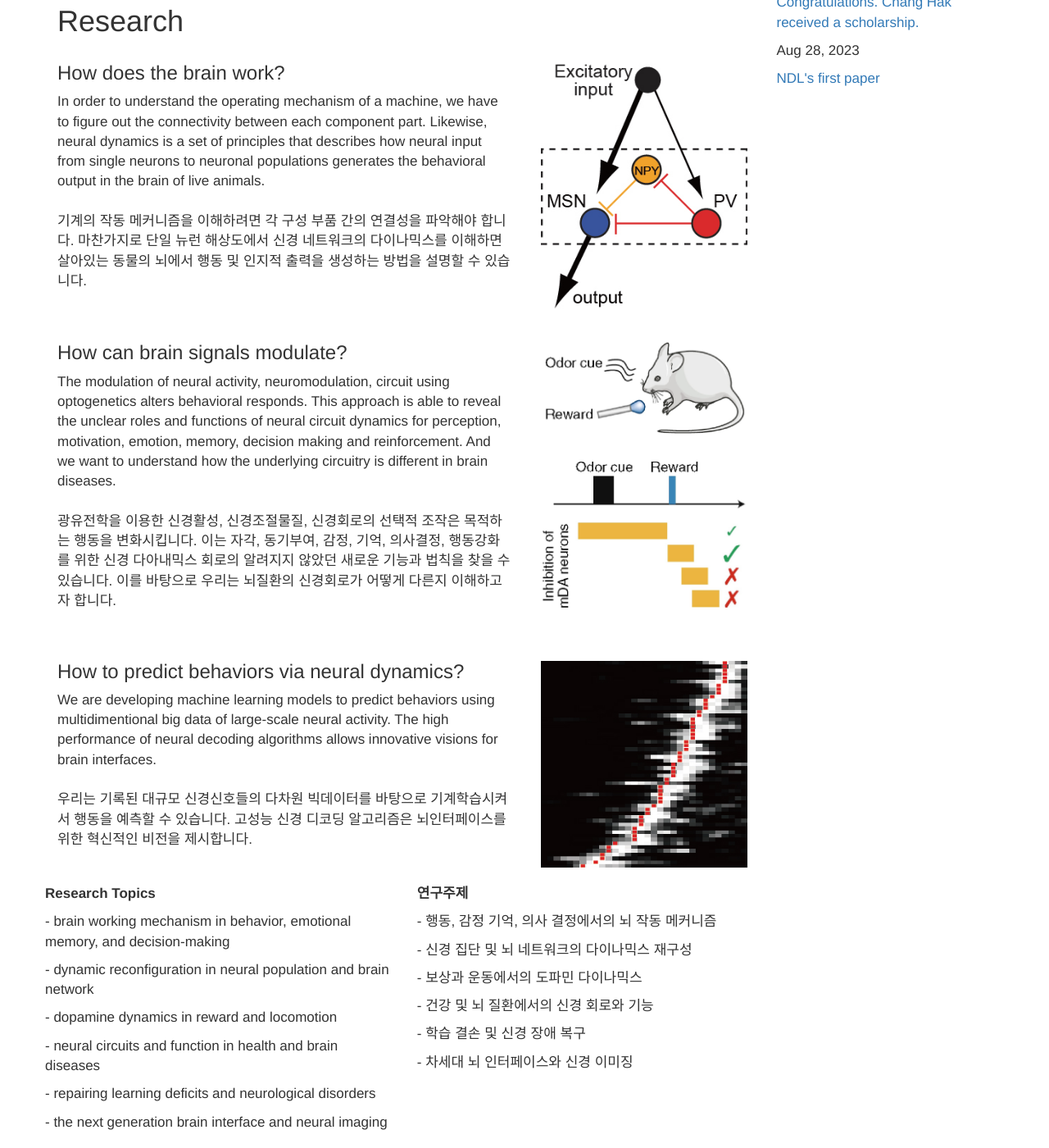
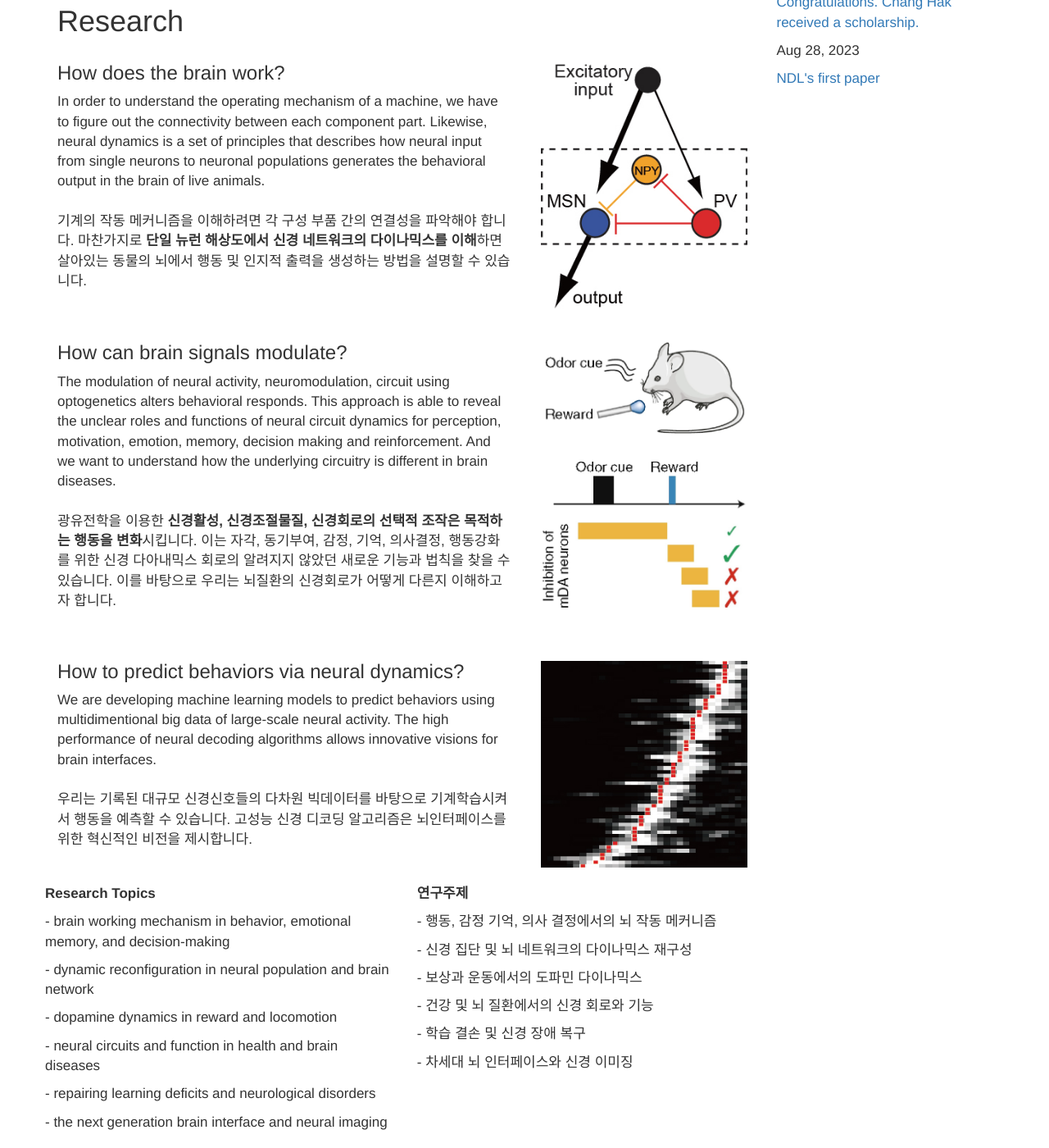
Before and after one commit to kleelab/kleelab.github.io, a Jekyll site: the page built from projects.html, in a window 1280 px wide and 1400 px high, scrolled down 389 px. Shown: the whole window at 82% size. Built offline with Jekyll 4.4.1, drawn with Linux system fonts in a browser that asks for light colours; nearby versions of some CDN libraries; a style sheet for code colours, icons or effects is not loaded.

Commit message:
Update projects.html

```diff
--- a/projects.html
+++ b/projects.html
@@ -11,7 +11,7 @@ layout: page
         <h3 class="heading">How does the brain work?</h3>
         <div class="content"> In order to understand the operating mechanism of a machine, we have to figure out the connectivity between each component part. Likewise, neural dynamics is a set of principles that describes how neural input from single neurons to neuronal populations generates the behavioral output in the brain of live animals. </div>
         <br>
-        <div class="content"> 기계의 작동 메커니즘을 이해하려면 각 구성 부품 간의 연결성을 파악해야 합니다. 마찬가지로 단일 뉴런 해상도에서 신경 네트워크의 다이나믹스를 이해하면 살아있는 동물의 뇌에서 행동 및 인지적 출력을 생성하는 방법을 설명할 수 있습니다. </div>
+        <div class="content"> 기계의 작동 메커니즘을 이해하려면 각 구성 부품 간의 연결성을 파악해야 합니다. 마찬가지로 <b>단일 뉴런 해상도에서 신경 네트워크의 다이나믹스를 이해</b>하면 살아있는 동물의 뇌에서 행동 및 인지적 출력을 생성하는 방법을 설명할 수 있습니다. </div>
     </div>
     <div class="image col-md-4 col-sm-6 col-xs-12">
         <img class="img-responsive" alt="Project 1 illustration" src="../images/research1.jpg"/ Align="right">
@@ -23,7 +23,7 @@ layout: page
         <h3 class="heading">How can brain signals modulate?</h3>
         <div class="content"> The modulation of neural activity, neuromodulation, circuit using optogenetics alters behavioral responds. This approach is able to reveal the unclear roles and functions of neural circuit dynamics for perception, motivation, emotion, memory, decision making and reinforcement. And we want to understand how the underlying circuitry is different in brain diseases. </div>
         <br>
-        <div class="content"> 광유전학을 이용한 신경활성, 신경조절물질, 신경회로의 선택적 조작은 목적하는 행동을 변화시킵니다. 이는 자각, 동기부여, 감정, 기억, 의사결정, 행동강화를 위한 신경 다아내믹스 회로의 알려지지 않았던 새로운 기능과 법칙을 찾을 수 있습니다. 이를 바탕으로 우리는 뇌질환의 신경회로가 어떻게 다른지 이해하고자 합니다. </div>
+        <div class="content"> 광유전학을 이용한 <b>신경활성, 신경조절물질, 신경회로의 선택적 조작은 목적하는 행동을 변화</b>시킵니다. 이는 자각, 동기부여, 감정, 기억, 의사결정, 행동강화를 위한 신경 다아내믹스 회로의 알려지지 않았던 새로운 기능과 법칙을 찾을 수 있습니다. 이를 바탕으로 우리는 뇌질환의 신경회로가 어떻게 다른지 이해하고자 합니다. </div>
     </div>
     <div class="image col-md-4 col-sm-6 col-xs-12">
         <img class="img-responsive" alt="Project 2 illustration" src="../images/research2.jpg"/ Align="right">
@@ -36,7 +36,7 @@ layout: page
         <h3 class="heading">How to predict behaviors via neural dynamics?</h3>
         <div class="content"> We are developing machine learning models to predict behaviors using multidimentional big data of large-scale neural activity.  The high performance of neural decoding algorithms allows innovative visions for brain interfaces. </div>
         <br>
-        <div class="content"> 우리는 기록된 대규모 신경신호들의 다차원 빅데이터를 바탕으로 기계학습시켜서 행동을 예측할 수 있습니다. 고성능 신경 디코딩 알고리즘은 뇌인터페이스를 위한 혁신적인 비전을 제시합니다. </div>
+        <div class="content"> 우리는 기록된 <b></b>대규모 신경신호들의 다차원 빅데이터를 바탕으로 기계학습시켜서 행동을 예측</b>할 수 있습니다. 고성능 신경 디코딩 알고리즘은 뇌인터페이스를 위한 혁신적인 비전을 제시합니다. </div>
     </div>
     <div class="image col-md-4 col-sm-6 col-xs-12">
         <img class="img-responsive" alt="Project 2 illustration" src="../images/research3.jpg"/Align="right">
```
